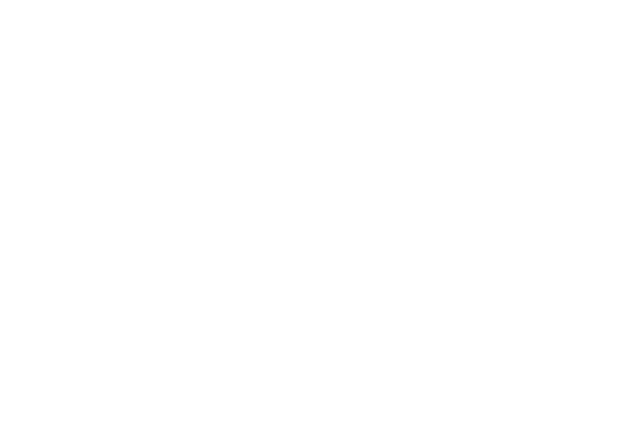
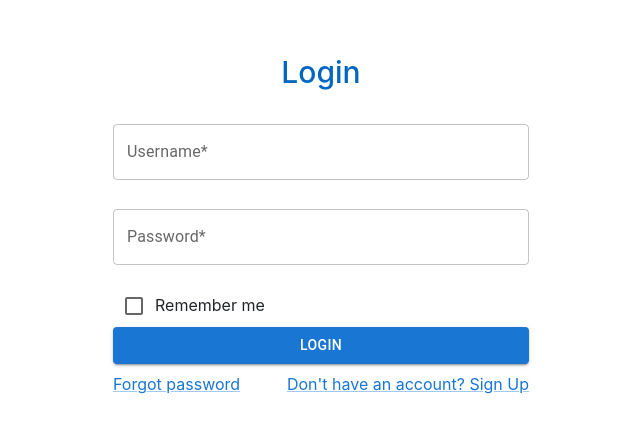
Before and after one commit to thong-vm/semigura, a React (Create React App) app: page /login in a window 1280 px wide. Before the commit this address had no page. Shown: the part 182-614 px from the top of the page, without its empty margins (319-959 px from the left). Built offline with nearby package versions, Linux system fonts and the light colour scheme.

Commit message:
update 8 files and create 4 files

```diff
--- a/package.json
+++ b/package.json
@@ -3,10 +3,13 @@
   "version": "0.1.0",
   "private": true,
   "dependencies": {
+    "@emotion/react": "^11.11.1",
+    "@emotion/styled": "^11.11.0",
     "@fortawesome/fontawesome-svg-core": "^6.4.2",
     "@fortawesome/free-solid-svg-icons": "^6.4.2",
     "@fortawesome/react-fontawesome": "^0.2.0",
     "@hookform/error-message": "^2.0.1",
+    "@mui/material": "^5.14.18",
     "@reduxjs/toolkit": "^1.9.7",
     "@testing-library/jest-dom": "^5.17.0",
     "@testing-library/react": "^13.4.0",
@@ -21,6 +24,7 @@
     "react-redux": "^8.1.3",
     "react-router-dom": "^6.20.0",
     "react-scripts": "5.0.1",
+    "react-top-loading-bar": "^2.3.1",
     "web-vitals": "^2.1.4"
   },
   "scripts": {
--- a/src/App.js
+++ b/src/App.js
@@ -1,15 +1,15 @@
+import React from "react";
 import { BrowserRouter as Router, Route, Routes } from "react-router-dom";
-import Home from "./pages/home/Home";
-import Sensor from "./pages/sensor/Sensor";
 import Login from "./pages/login/Login";
+import Layout from "./pages/layout/Layout";
+import * as ROUTES from "./constants/routes";
 
 function App() {
   return (
     <Router>
       <Routes>
-        <Route path="/" element={<Login />} />
-        <Route path="/home" element={<Home />} />
-        <Route path="/sensor" element={<Sensor />} />
+        <Route path={ROUTES.LOGIN} element={<Login />} />
+        <Route path={ROUTES.LAYOUT} element={<Layout />} />
       </Routes>
     </Router>
   );
--- /dev/null
+++ b/src/constants/routes.js
@@ -0,0 +1,5 @@
+export const LOGIN = "/login";
+export const LAYOUT = "/*";
+export const LAYOUT_MAIN = "/";
+export const HOME = "/home";
+export const SENSOR = "/sensor";
--- /dev/null
+++ b/src/constants/string.js
@@ -0,0 +1,6 @@
+export const LOGIN = {
+  TITLE: "Login",
+  FORGOT_PASSWORD: "Forgot password",
+  SIGN_UP:"Don't have an account? Sign Up",
+  LOGIN_BTN:"Login"
+};
--- a/src/pages/home/Home.js
+++ b/src/pages/home/Home.js
@@ -1,5 +1,5 @@
 function Home() {
-    return ( <>Home page</> );
+  return <>Home page</>;
 }
 
 export default Home;
--- /dev/null
+++ b/src/pages/layout/Layout.css
@@ -0,0 +1,8 @@
+.layout {
+  display: flex;
+  flex-direction: row;
+}
+.layout-main {
+  width: 100%;
+  height: 100%;
+}
--- /dev/null
+++ b/src/pages/layout/Layout.js
@@ -0,0 +1,70 @@
+import {
+  BrowserRouter as Router,
+  Route,
+  Routes,
+  useNavigate,
+} from "react-router-dom";
+import Home from "../home/Home";
+import Sensor from "../sensor/Sensor";
+import "./Layout.css";
+import { useEffect, useState } from "react";
+import LocalStorage from "../../services/localStorage/localStorage";
+import * as ROUTES from "../../constants/routes";
+function Layout() {
+  const navigate = useNavigate();
+  const [isTokenValid, setTokenValid] = useState(false);
+  const token = LocalStorage.get("token");
+  const isTokenExpired = (token) => {
+    return !token || token === "";
+  };
+
+  const logout = () => {
+    LocalStorage.clear();
+    setTokenValid(false);
+    navigate("/login");
+  };
+
+  useEffect(() => {
+    const checkToken = async () => {
+      if (isTokenExpired(await token)) {
+        navigate("/login");
+      } else {
+        setTokenValid(true);
+      }
+    };
+
+    checkToken();
+  }, [navigate, token]);
+
+  return (
+    <>
+      {isTokenValid && (
+        <>
+          <div>
+            header here !
+            <button
+              onClick={() => {
+                logout();
+              }}
+            >
+              logout
+            </button>
+          </div>
+          <div className="layout">
+            <div>sidebar here !</div>
+            <div className="layout-main">
+              <Routes>
+                <Route path={ROUTES.LAYOUT_MAIN} element={<Home />} />
+                <Route path={ROUTES.HOME} element={<Home />} />
+                <Route path={ROUTES.SENSOR} element={<Sensor />} />
+              </Routes>
+            </div>
+          </div>
+          <div>footer here !</div>
+        </>
+      )}
+    </>
+  );
+}
+
+export default Layout;
--- a/src/pages/login/Login.css
+++ b/src/pages/login/Login.css
@@ -1,4 +1,4 @@
-.container {
+.container-login {
   display: flex;
   flex-direction: row;
   justify-content: center;
@@ -6,16 +6,39 @@
   height: 100vh;
   width: 100%;
   align-content: center;
+  margin-top: -1rem;
+}
+.container-title {
+  display: flex;
+  flex-direction: row;
+  justify-content: center;
+  width: 100%;
+}
+.title {
+  font-weight: 500;
+  font-size: 30px;
+  color: #0067c0;
 }
 .container-form {
-  width: 20rem;
-  height: 10rem;
-  border-style: solid;
+  width: 30rem;
+  height: 20rem;
   border-radius: 20px;
-  padding: 0.5rem 2rem 0.5rem 2rem;
+  padding: 0.5rem 2rem 1rem 2rem;
   display: flex;
   flex-direction: column;
   justify-content: space-between;
+}
+.container-checkbox {
+  margin-top: 0.9rem;
+}
+.form-container {
+  position: relative;
+  margin-top: 1.8rem;
+  margin-bottom: 0.4rem;
+}
+.input-error {
+  position: absolute;
+  color: red;
 }
 .form-input {
   display: flex;
@@ -23,3 +46,12 @@
   justify-content: space-between;
   margin-top: 1rem;
 }
+.forgot-signup {
+  display: flex;
+  flex-direction: row;
+  justify-content: space-between;
+  margin-top: 0.5rem;
+}
+.forgot-singup-link {
+  cursor: pointer;
+}
--- a/src/pages/login/Login.js
+++ b/src/pages/login/Login.js
@@ -1,48 +1,97 @@
 import { useForm } from "react-hook-form";
 import { ErrorMessage } from "@hookform/error-message";
-import { useDispatch } from "react-redux";
-import { loginAsync } from "../../store/auth/authSlice";
+import { useDispatch, useSelector } from "react-redux";
+import { getAuthStatus, loginAsync } from "../../store/auth/authSlice";
+import { Button, Checkbox, Link, TextField } from "@mui/material";
+import { LOADING, SUCCEEDED } from "../../constants/store";
+import LoadingBar from "react-top-loading-bar";
+import { useEffect, useRef, useState } from "react";
+import { useNavigate } from "react-router";
+import * as STRING from "../../constants/string";
+import * as ROUTES from "../../constants/routes";
 import "./Login.css";
 function Login() {
+  const ref = useRef(null);
   const dispatch = useDispatch();
+  const navigate = useNavigate();
+  const status = useSelector(getAuthStatus);
+  const [login, setLogin] = useState(false);
   const {
     register,
     formState: { errors },
     handleSubmit,
   } = useForm();
   const handleLogin = (data) => {
+    setLogin(true);
     dispatch(loginAsync(data));
   };
+  useEffect(() => {
+    if (status === SUCCEEDED && login) {
+      setLogin(false);
+      navigate(ROUTES.HOME);
+    }
+  }, [status, navigate, login]);
   return (
     <>
-      <div className="container">
+      {status === LOADING && (
+        <>
+          <LoadingBar background="blue" ref={ref} />
+        </>
+      )}
+      <div className="container-login">
         <form
           className="container-form"
           onSubmit={handleSubmit((data) => handleLogin(data))}
         >
           <div>
-            <div>
+            <div className="container-title">
+              <span className="title">{STRING.LOGIN.TITLE}</span>
+            </div>
+            <div className="form-container">
               <div className="form-input">
-                <label>Username</label>
-                <input
-                  {...register("username", { required: "This is required." })}
-                  type="text"
+                <TextField
+                  {...register("username", {
+                    required: "Username is required.",
+                  })}
+                  label="Username*"
+                  variant="outlined"
+                  sx={{ width: "100%" }}
                 />
               </div>
-              <ErrorMessage errors={errors} name="username" />
+              <div className="input-error">
+                <ErrorMessage errors={errors} name="username" />
+              </div>
             </div>
-            <div>
+            <div className="form-container">
               <div className="form-input">
-                <label>Password</label>
-                <input
-                  {...register("password", { required: "This is required." })}
-                  type="text"
+                <TextField
+                  {...register("password", {
+                    required: "Password is required.",
+                  })}
+                  label="Password*"
+                  variant="outlined"
+                  sx={{ width: "100%" }}
+                  type="password"
                 />
               </div>
-              <ErrorMessage errors={errors} name="password" />
+              <div className="input-error">
+                <ErrorMessage errors={errors} name="password" />
+              </div>
             </div>
           </div>
-          <button type="submit">Login</button>
+          <div className="container-checkbox">
+            <Checkbox id="checkbox" {...register("rememberMe")} />
+            <label>Remember me</label>
+          </div>
+          <Button type="submit" variant="contained">
+            {STRING.LOGIN.LOGIN_BTN}
+          </Button>
+          <div className="forgot-signup">
+            <Link className="forgot-singup-link">
+              {STRING.LOGIN.FORGOT_PASSWORD}
+            </Link>
+            <Link className="forgot-singup-link">{STRING.LOGIN.SIGN_UP}</Link>
+          </div>
         </form>
       </div>
     </>
--- a/src/store/auth/authSlice.js
+++ b/src/store/auth/authSlice.js
@@ -2,11 +2,12 @@ import { createSlice } from "@reduxjs/toolkit";
 import { createAsyncThunk } from "@reduxjs/toolkit";
 import { retryAxios } from "../../retry/axiosRetry";
 import { FAILED, IDLE, LOADING, SUCCEEDED } from "../../constants/store";
+import LocalStorage from "../../services/localStorage/localStorage";
 const initialState = {
   token: "",
   user: {},
   status: IDLE,
-  error: "",
+  error: ""
 };
 
 export const loginAsync = createAsyncThunk("auth/loginAsync", async (value) => {
@@ -39,6 +40,7 @@ export const authSlice = createSlice({
     logout: (state) => {
       state.token = "";
       state.user = {};
+      LocalStorage.remove("token");
     },
   },
   extraReducers: (builder) => {
@@ -48,7 +50,9 @@ export const authSlice = createSlice({
       })
       .addCase(loginAsync.fulfilled, (state, action) => {
         state.status = SUCCEEDED;
-        state.token = action.payload.token;
+        const token = action.payload.token;
+        state.token = token;
+        LocalStorage.set("token", token);
       })
       .addCase(loginAsync.rejected, (state, action) => {
         state.status = FAILED;
```
Also changed, not shown: 2 other files (tests, documents, lock files or other folders).
